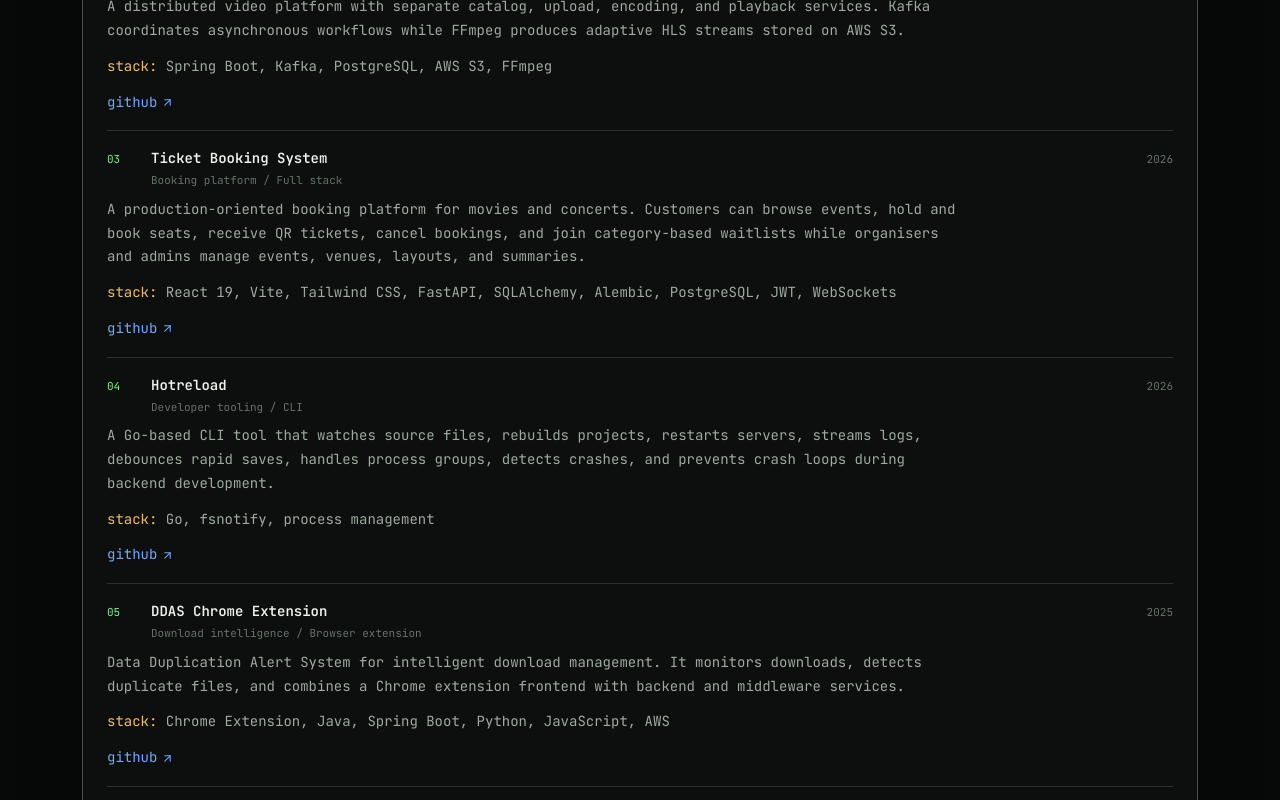
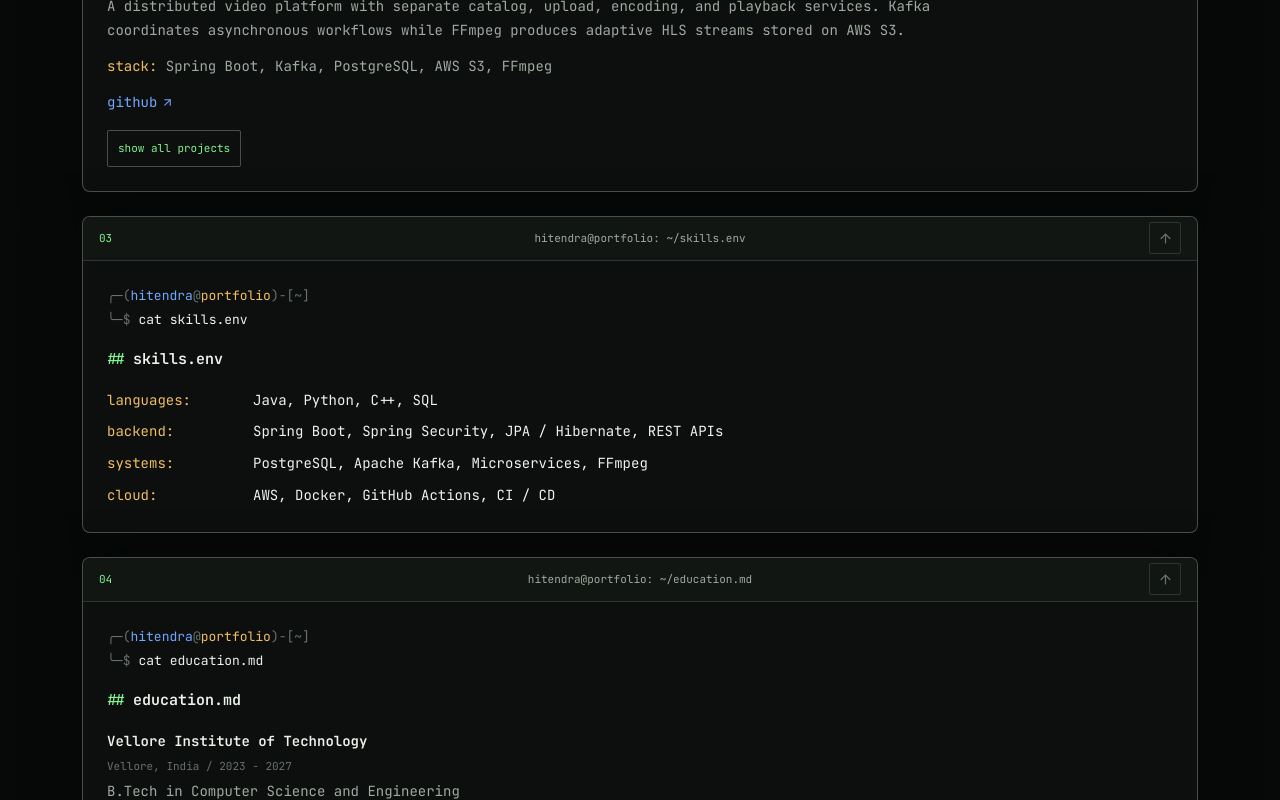
Before and after one commit to HITENDRAS940/portfolio-website, a React (Vite) app: page / in a window 1280 px wide. Shown: the part 1680-2480 px from the top of the page. Built offline with nearby package versions, Linux system fonts and the light colour scheme.

Commit message:
Formated response

```diff
--- a/src/TerminalPortfolio.tsx
+++ b/src/TerminalPortfolio.tsx
@@ -1,4 +1,12 @@
-import { ArrowUp, ArrowUpRight, CornerDownLeft, FileText } from 'lucide-react';
+import {
+  ArrowUp,
+  ArrowUpRight,
+  CornerDownLeft,
+  FileText,
+  Maximize2,
+  Minus,
+  X,
+} from 'lucide-react';
 import {
   type KeyboardEvent,
   type ReactNode,
@@ -262,12 +270,16 @@ function CommandOutput({
   askAnswer,
   askStatus,
   prompt = command,
+  showAllProjects = true,
+  onToggleProjects,
 }: {
   command: string;
   onCommand: (command: string) => void | Promise<void>;
   askAnswer?: string;
   askStatus?: AskStatus;
   prompt?: string;
+  showAllProjects?: boolean;
+  onToggleProjects?: () => void;
 }) {
   let content: ReactNode;
 
@@ -306,7 +318,8 @@ function CommandOutput({
       content = (
         <>
           <h2>projects/</h2>
-          {projects.map((project, index) => (
+          {(showAllProjects ? projects : projects.slice(0, 2)).map(
+            (project, index) => (
               <article className="terminal-project" key={project.name}>
                 <div className="project-heading">
                   <b>0{index + 1}</b>
@@ -326,7 +339,17 @@ function CommandOutput({
                   ))}
                 </div>
               </article>
-          ))}
+            ),
+          )}
+          {!showAllProjects && onToggleProjects ? (
+            <button
+              className="projects-toggle"
+              type="button"
+              onClick={onToggleProjects}
+            >
+              show all projects
+            </button>
+          ) : null}
         </>
       );
       break;
@@ -495,6 +518,7 @@ function PortfolioSection({
   onCommand: (command: string) => void | Promise<void>;
 }) {
   const metadata = sectionMetadata[command];
+  const [showAllProjects, setShowAllProjects] = useState(false);
 
   return (
     <section
@@ -521,6 +545,12 @@ function PortfolioSection({
           command={command}
           prompt={metadata.prompt}
           onCommand={onCommand}
+          showAllProjects={showAllProjects || command !== 'projects'}
+          onToggleProjects={
+            command === 'projects'
+              ? () => setShowAllProjects(true)
+              : undefined
+          }
         />
       </div>
     </section>
@@ -855,21 +885,27 @@ export default function TerminalPortfolio() {
                 onClick={() => void runCommand('clear')}
                 title="Clear terminal"
                 aria-label="Clear terminal"
-              />
+              >
+                <X size={11} strokeWidth={3} aria-hidden="true" />
+              </button>
               <button
                 className="window-control window-control--minimize"
                 type="button"
                 onClick={() => void runCommand('home')}
                 title="Restore profile"
                 aria-label="Restore profile"
-              />
+              >
+                <Minus size={11} strokeWidth={3} aria-hidden="true" />
+              </button>
               <button
                 className="window-control window-control--fullscreen"
                 type="button"
                 onClick={toggleFullscreen}
                 title="Toggle fullscreen"
                 aria-label="Toggle fullscreen"
-              />
+              >
+                <Maximize2 size={10} strokeWidth={3} aria-hidden="true" />
+              </button>
             </div>
             <a
               className="terminal-title"
--- a/src/terminal-minimal.css
+++ b/src/terminal-minimal.css
@@ -237,8 +237,10 @@ a {
 }
 
 .window-control {
+  display: grid;
   width: 13px;
   height: 13px;
+  place-items: center;
   border-radius: 50%;
   padding: 0;
   cursor: pointer;
@@ -254,6 +256,16 @@ a {
 
 .window-control--fullscreen {
   background: var(--terminal-green);
+}
+
+.window-control svg {
+  opacity: 0;
+  transition: opacity var(--terminal-duration-short) ease;
+}
+
+.window-controls:hover .window-control svg,
+.window-control:focus-visible svg {
+  opacity: 1;
 }
 
 .window-control:hover,
@@ -535,6 +547,23 @@ a {
 
 .terminal-project:last-child {
   border-bottom: 1px solid var(--terminal-rule);
+}
+
+.projects-toggle {
+  border: 1px solid var(--terminal-rule-strong);
+  border-radius: var(--terminal-radius);
+  padding: 8px 10px;
+  background: transparent;
+  color: var(--terminal-green);
+  cursor: pointer;
+  font: inherit;
+  font-size: var(--terminal-text-xs);
+}
+
+.projects-toggle:hover,
+.projects-toggle:focus-visible {
+  border-color: var(--terminal-green);
+  color: var(--terminal-text);
 }
 
 .project-heading {
```
Lines whose indentation alone changed are shown as unchanged.
